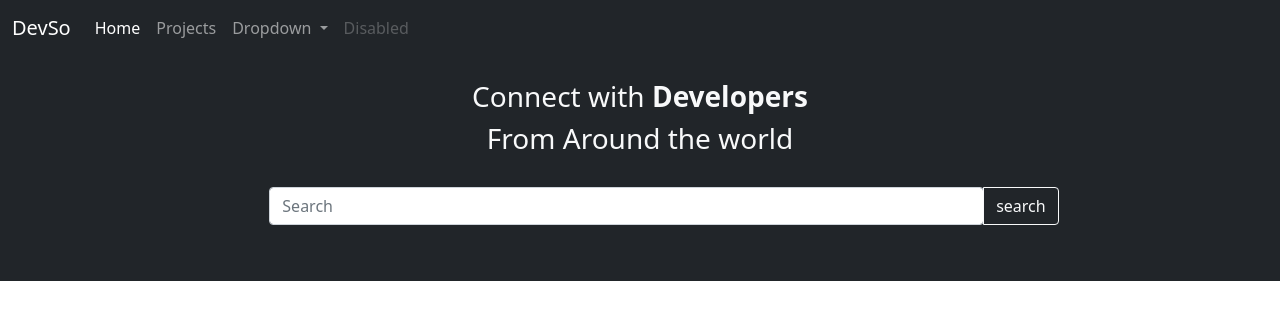
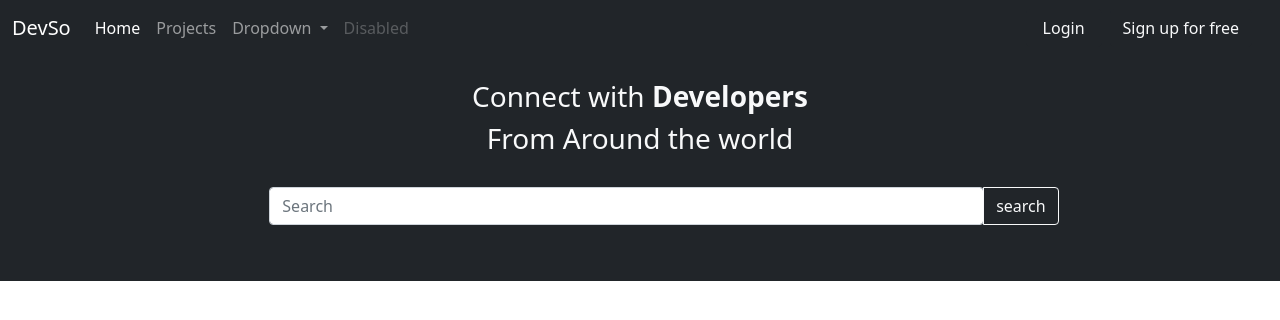
Before and after one commit to rcoffie/devSo, a Django app: page /projects in a window 1280 px wide. Shown: the top 320 px of the page. Run offline with Django 3.2, Linux system fonts and the light colour scheme; data that the repository does not hold is empty.

Commit message:
adding logout button

```diff
--- a/templates/base.html
+++ b/templates/base.html
@@ -9,7 +9,7 @@
   <!-- Bootstrap CSS -->
   <link href="https://cdn.jsdelivr.net/npm/bootstrap@5.0.2/dist/css/bootstrap.min.css" rel="stylesheet"
     integrity="sha384-EVSTQN3/azprG1Anm3QDgpJLIm9Nao0Yz1ztcQTwFspd3yD65VohhpuuCOmLASjC" crossorigin="anonymous">
-   <!-- Bootstrap icons -->
+  <!-- Bootstrap icons -->
   <link rel="stylesheet" href="https://cdn.jsdelivr.net/npm/bootstrap-icons@1.10.3/font/bootstrap-icons.css">
 
   <title>DevSo</title>
@@ -55,7 +55,20 @@
             <a class="nav-link disabled" href="#" tabindex="-1" aria-disabled="true">Disabled</a>
           </li>
         </ul>
+        <div class="d-flex align-items-center">
+          {% if request.user.is_authenticated %}
+          <a class="btn btn-dark px-3" href="{% url 'user_logout' %}" role="button"><i class="bi bi-box-arrow-right"></i>
+          </a>
 
+          {% else %}
+          <a href="{% url 'user_login' %}" type="button" class="btn btn-dark text-light px-3 me-2">
+            Login
+          </a>
+          <a href="{% url 'user_registration' %}" type="button" class="btn btn-dark text-light me-3">
+            Sign up for free
+          </a>
+          {% endif %}
+        </div>
       </div>
     </div>
   </nav>
--- a/users/urls.py
+++ b/users/urls.py
@@ -6,4 +6,5 @@ urlpatterns = [
     path('profile/<str:pk>/', views.profile, name='profile'),
     path('user-login/', views.user_login, name='user_login'),
     path('user-registration/', views.user_registration, name="user_registration"),
+    path('user-logout/',views.user_logout,name="user_logout")
 ]
```
Also changed, not shown: users/views.py (+7 -0 lines).
